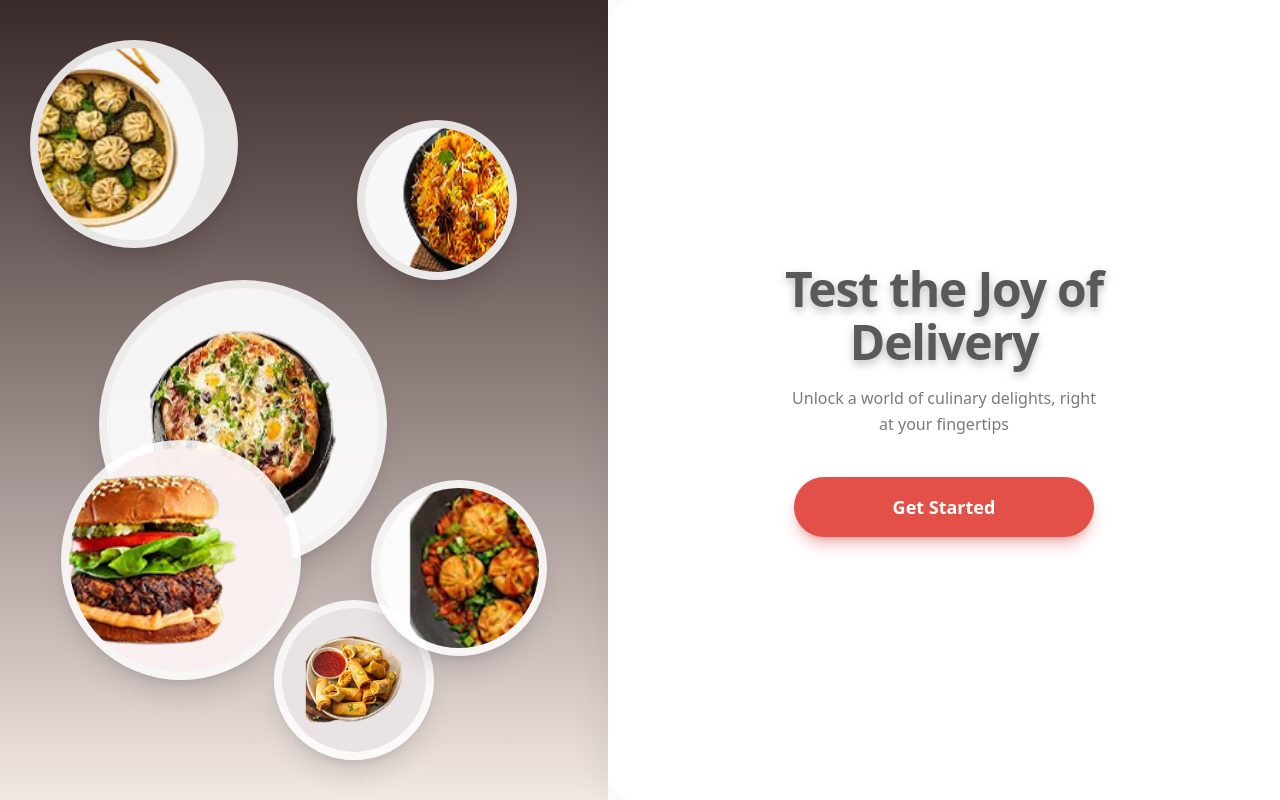
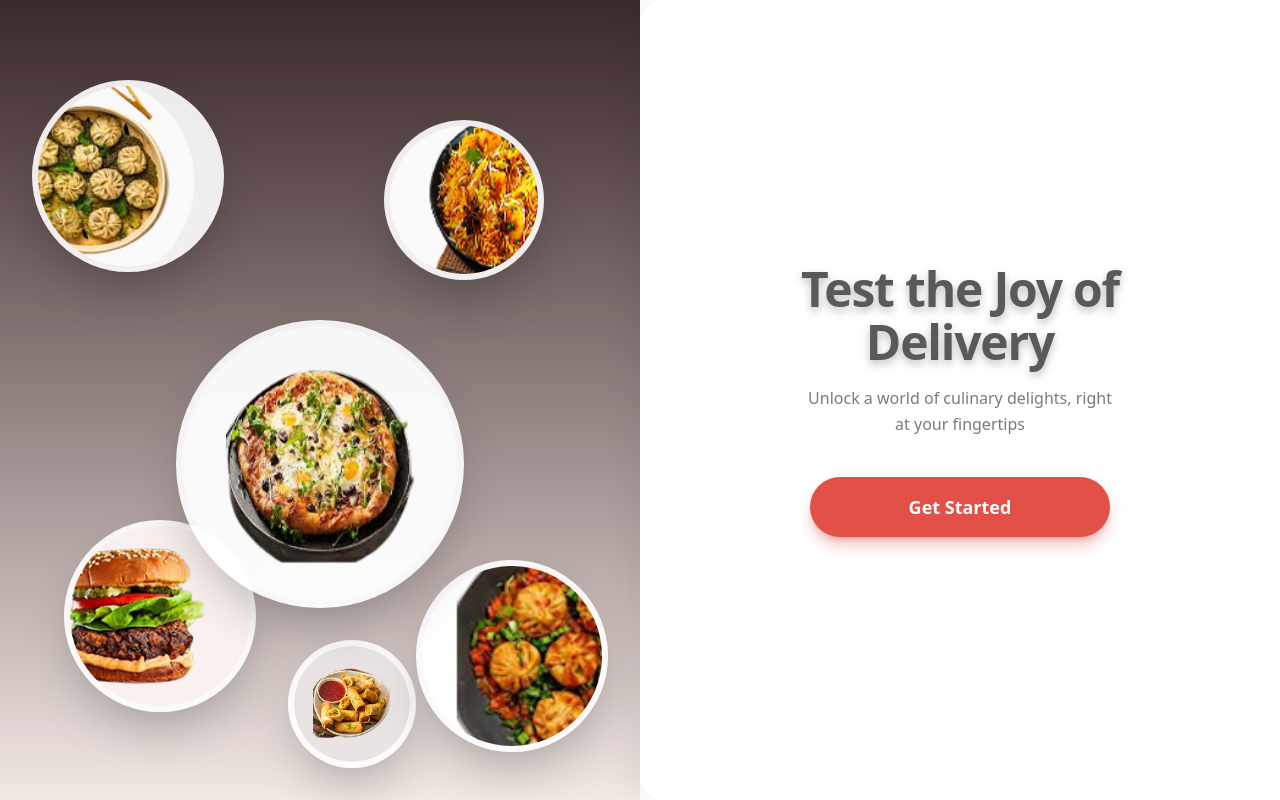
Before and after one commit to AndresUrbano31/food-delivery, a Next.js app: page / in a window 1280 px wide. Built offline with nearby package versions, Linux system fonts and the light colour scheme.

Commit message:
correccion interfaces

```diff
--- a/src/app/page.tsx
+++ b/src/app/page.tsx
@@ -4,11 +4,9 @@ import Image from "next/image";
 import Link from "next/link";
 
 const FloatingCircle = ({ src, className }: { src: string, className: string }) => (
-  <div
-    className={`absolute bg-white/85 p-2 rounded-full shadow-xl ${className}`}
-  >
+  <div className={`absolute ${className} bg-white/90 rounded-full shadow-2xl flex items-center justify-center p-[6px] transition-all`}>
     <div className="relative w-full h-full rounded-full overflow-hidden">
-      <Image src={src} alt="Food" fill className="w-full h-full object-cover" />
+      <img src={src} alt="Food" className="w-full h-full object-cover" />
     </div>
   </div>
 );
@@ -17,39 +15,37 @@ export default function OnboardingScreen() {
   return (
     <main className="min-h-screen flex flex-col md:flex-row w-full bg-white">
       {/* Left/Top Section: Visuals */}
-      <div className="relative flex-1 bg-gradient-to-b from-[#3B2A2A] to-[#F2E8E4] overflow-hidden h-[55vh] md:h-screen">
-        <div className="relative w-full h-full max-w-[400px] mx-auto md:max-w-full">
+      <div className="relative overflow-hidden w-full h-[55vh] md:h-screen md:w-1/2 bg-gradient-to-b from-[#3B2A2A] to-[#F2E8E4]">
         {/* Circle 1: Dumplings */}
         <FloatingCircle
           src="/images/dumplings.png"
-            className="w-44 h-44 top-[-5%] left-[-10%] md:w-52 md:h-52 md:top-[5%] md:left-[5%]"
+          className="top-[5%] left-[-15%] w-32 h-32 md:top-[10%] md:left-[5%] md:w-48 md:h-48 z-10"
         />
         {/* Circle 2: Biryani */}
         <FloatingCircle
           src="/images/biryani.png"
-            className="w-32 h-32 top-[10%] right-[-10%] md:w-40 md:h-40 md:top-[15%] md:right-[15%]"
+          className="top-[15%] right-[-10%] w-28 h-28 md:top-[15%] md:right-[15%] md:w-40 md:h-40 z-10"
         />
         {/* Circle 3: Pizza */}
         <FloatingCircle
           src="/images/pizza.png"
-            className="w-52 h-52 top-[30%] left-1/2 -translate-x-1/2 md:w-72 md:h-72 md:top-[35%] md:left-[40%]"
+          className="top-[35%] left-[50%] -translate-x-1/2 w-48 h-48 md:top-[40%] md:left-[50%] md:w-72 md:h-72 z-20"
         />
         {/* Circle 4: Burger */}
         <FloatingCircle
           src="/images/burger.png"
-            className="w-48 h-48 top-[55%] left-[-15%] md:w-60 md:h-60 md:top-[55%] md:left-[10%]"
+          className="top-[60%] left-[-10%] w-32 h-32 md:top-[65%] md:left-[10%] md:w-48 md:h-48 z-10"
         />
         {/* Circle 5: Spring Rolls */}
         <FloatingCircle
           src="/images/spring-rolls.png"
-            className="w-32 h-32 top-[70%] left-[35%] md:w-40 md:h-40 md:top-[75%] md:left-[45%]"
+          className="top-[75%] left-[30%] w-24 h-24 md:top-[80%] md:left-[45%] md:w-32 md:h-32 z-10"
         />
         {/* Circle 6: Gyoza */}
         <FloatingCircle
           src="/images/gyoza.png"
-            className="w-36 h-36 top-[50%] right-[-15%] md:w-44 md:h-44 md:top-[60%] md:right-[10%]"
+          className="top-[65%] right-[-15%] w-32 h-32 md:top-[70%] md:right-[5%] md:w-48 md:h-48 z-10"
         />
-        </div>
       </div>
 
       {/* Right/Bottom Section: Content */}
```
Lines whose indentation alone changed are shown as unchanged.
